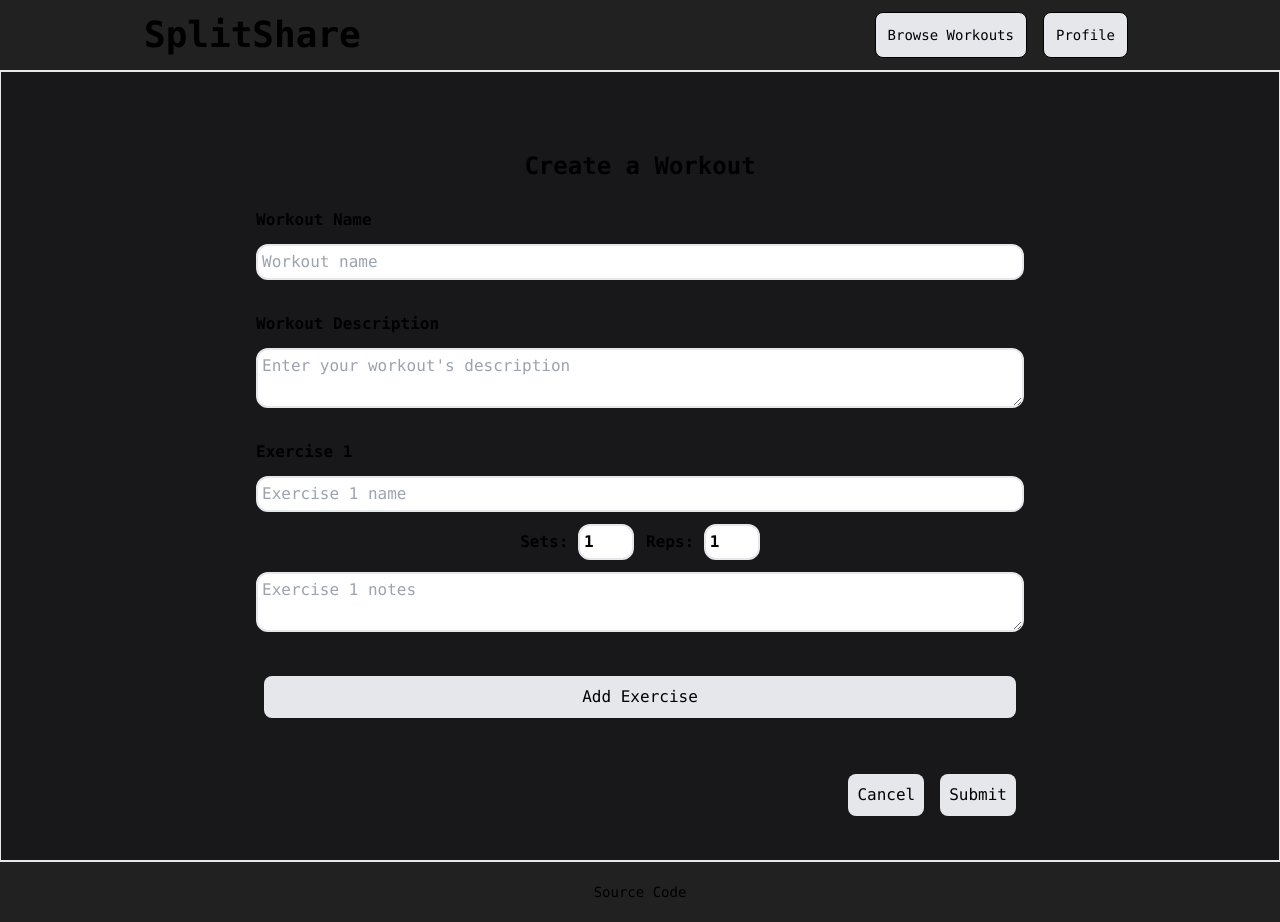
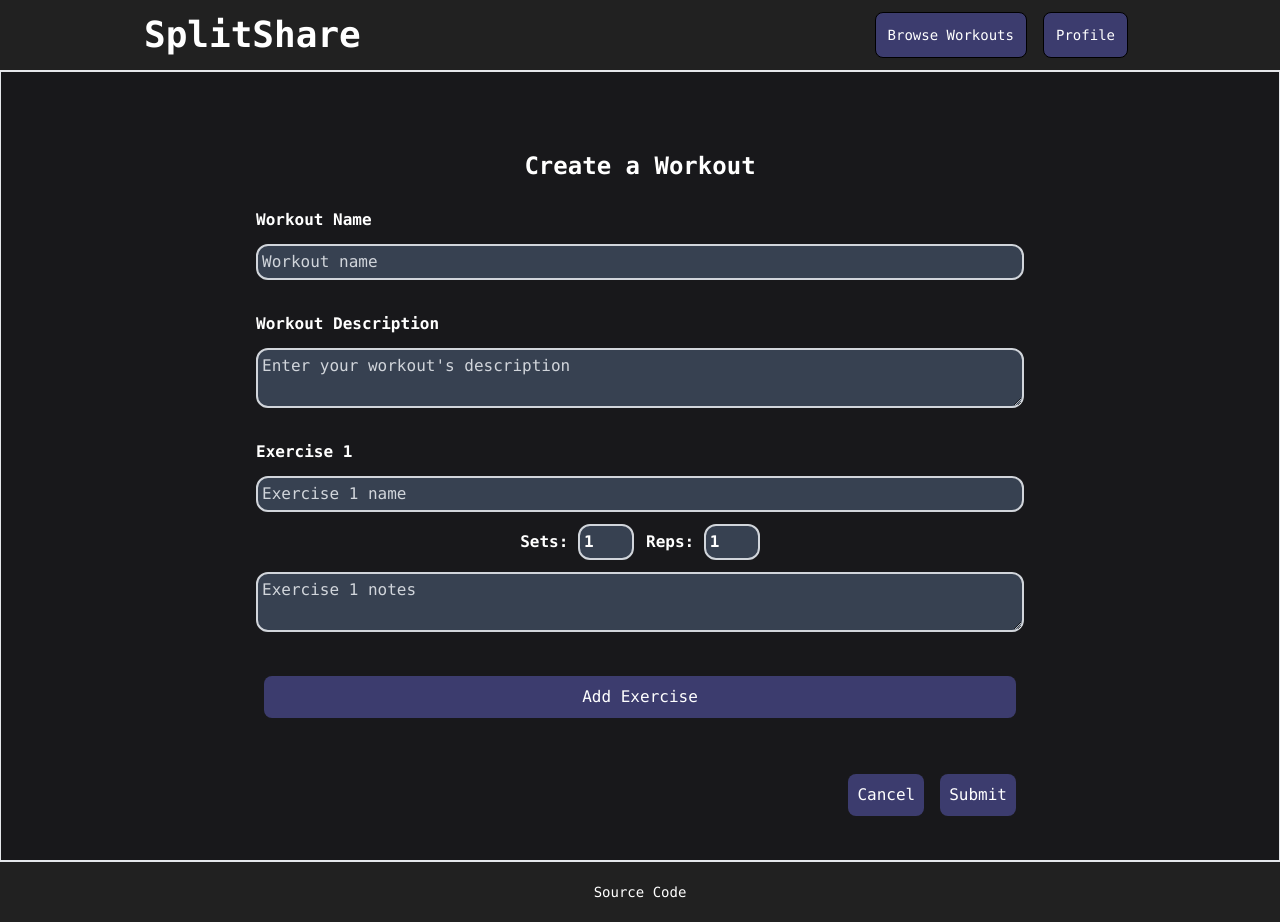
Before and after one commit to vbojcev/SplitShare, a Next.js app in the folder split-share/: page /profile/create-workout in a window 1280 px wide. Built offline with nearby package versions, Linux system fonts and the light colour scheme; no server answers; sample sign-in values are in the browser's storage.

Commit message:
force dark mode

```diff
--- a/split-share/app/globals.css
+++ b/split-share/app/globals.css
@@ -3,9 +3,9 @@
 @tailwind utilities;
 
 :root {
-  --foreground-rgb: 0, 0, 0;
-  --background-start-rgb: 214, 219, 220;
-  --background-end-rgb: 255, 255, 255;
+  --foreground-rgb: 255, 255, 255;
+  --background-start-rgb: 50, 50, 100;
+  --background-end-rgb: 20, 20, 20;
 }
 
 @media (prefers-color-scheme: dark) {
--- a/split-share/app/profile/create-workout/page.tsx
+++ b/split-share/app/profile/create-workout/page.tsx
@@ -174,7 +174,7 @@ const CreateWorkout = () => {
               <label className="flex flex-col">
                 <span className="font-semibold">Workout Name</span>
                 <input
-                  className="mt-3 rounded-xl border-2 p-1 dark:border-gray-300 dark:bg-gray-700 dark:placeholder:text-gray-300"
+                  className="mt-3 rounded-xl border-2 border-gray-300 bg-gray-700 p-1 placeholder:text-gray-300"
                   value={workout.name}
                   onChange={(e) =>
                     setWorkout({ ...workout, name: e.target.value })
@@ -188,7 +188,7 @@ const CreateWorkout = () => {
                 <span className="font-semibold">Workout Description</span>
 
                 <textarea
-                  className="mt-3 rounded-xl border-2 p-1 dark:border-gray-300 dark:bg-gray-700 dark:placeholder:text-gray-300"
+                  className="mt-3 rounded-xl border-2 border-gray-300 bg-gray-700 p-1 placeholder:text-gray-300"
                   value={workout.description}
                   onChange={(e) =>
                     setWorkout({ ...workout, description: e.target.value })
@@ -216,7 +216,7 @@ const CreateWorkout = () => {
                       </span>
                       <input
                         type="text"
-                        className="mt-3 rounded-xl border-2 p-1 dark:border-gray-300 dark:bg-gray-700 dark:placeholder:text-gray-300"
+                        className="mt-3 rounded-xl border-2 border-gray-300 bg-gray-700 p-1 placeholder:text-gray-300"
                         value={ex.name}
                         onChange={(e) => handleExName(ex.id, e.target.value)}
                         placeholder={`Exercise ${ex.id} name`}
@@ -230,7 +230,7 @@ const CreateWorkout = () => {
                           type="number"
                           min="1"
                           max="99"
-                          className="mt-3 w-fit rounded-xl border-2 p-1 dark:border-gray-300 dark:bg-gray-700 dark:placeholder:text-gray-300"
+                          className="mt-3 w-fit rounded-xl border-2 border-gray-300 bg-gray-700 p-1 placeholder:text-gray-300"
                           value={ex.sets}
                           onChange={(e) =>
                             handleExSets(ex.id, parseInt(e.target.value))
@@ -244,7 +244,7 @@ const CreateWorkout = () => {
                           type="number"
                           min="1"
                           max="99"
-                          className="mt-3 rounded-xl border-2 p-1 dark:border-gray-300 dark:bg-gray-700 dark:placeholder:text-gray-300"
+                          className="mt-3 rounded-xl border-2 border-gray-300 bg-gray-700 p-1 placeholder:text-gray-300"
                           value={ex.reps}
                           onChange={(e) =>
                             handleExReps(ex.id, parseInt(e.target.value))
@@ -255,7 +255,7 @@ const CreateWorkout = () => {
                     </label>
                     <label className="flex flex-col">
                       <textarea
-                        className="mt-3 rounded-xl border-2 p-1 dark:border-gray-300 dark:bg-gray-700 dark:placeholder:text-gray-300"
+                        className="mt-3 rounded-xl border-2 border-gray-300 bg-gray-700 p-1 placeholder:text-gray-300"
                         value={ex.note}
                         onChange={(e) => handleExNote(ex.id, e.target.value)}
                         placeholder={`Exercise ${ex.id} notes`}
@@ -271,7 +271,7 @@ const CreateWorkout = () => {
                 <button
                   type="submit"
                   disabled={isSubmitting}
-                  className="static m-3 flex h-fit w-auto justify-center rounded-lg border border-black border-transparent bg-gray-200 p-2 hover:border-gray-300 dark:bg-button-bg dark:from-inherit lg:mx-2"
+                  className="static m-3 flex h-fit w-auto justify-center rounded-lg border border-black border-transparent  bg-button-bg from-inherit p-2 hover:border-gray-300 lg:mx-2"
                 >
                   {isSubmitting ? 'Submitting...' : 'Submit'}
                 </button>
--- a/split-share/components/Button.tsx
+++ b/split-share/components/Button.tsx
@@ -10,7 +10,7 @@ const Button = ({
   return (
     <button
       onClick={action}
-      className="static m-3 flex h-fit w-auto justify-center rounded-lg border border-black border-transparent bg-gray-200 p-2 hover:border-gray-300 dark:bg-button-bg dark:from-inherit lg:mx-2"
+      className="static m-3 flex h-fit w-auto justify-center rounded-lg border border-black border-transparent  bg-button-bg from-inherit p-2 hover:border-gray-300 lg:mx-2"
     >
       {text}
     </button>
--- a/split-share/components/Header.tsx
+++ b/split-share/components/Header.tsx
@@ -79,7 +79,7 @@ const HeaderElement = ({ text, route }: { text: string; route: string }) => {
   return (
     <Link
       href={route}
-      className="static my-1 flex w-auto justify-center rounded-lg border border-black bg-gray-200 p-3 backdrop-blur-2xl hover:border-gray-300 dark:bg-button-bg dark:from-inherit lg:mx-2"
+      className="static my-1 flex w-auto justify-center rounded-lg border border-black  bg-button-bg from-inherit p-3 backdrop-blur-2xl hover:border-gray-300 lg:mx-2"
     >
       {text}
     </Link>
```
